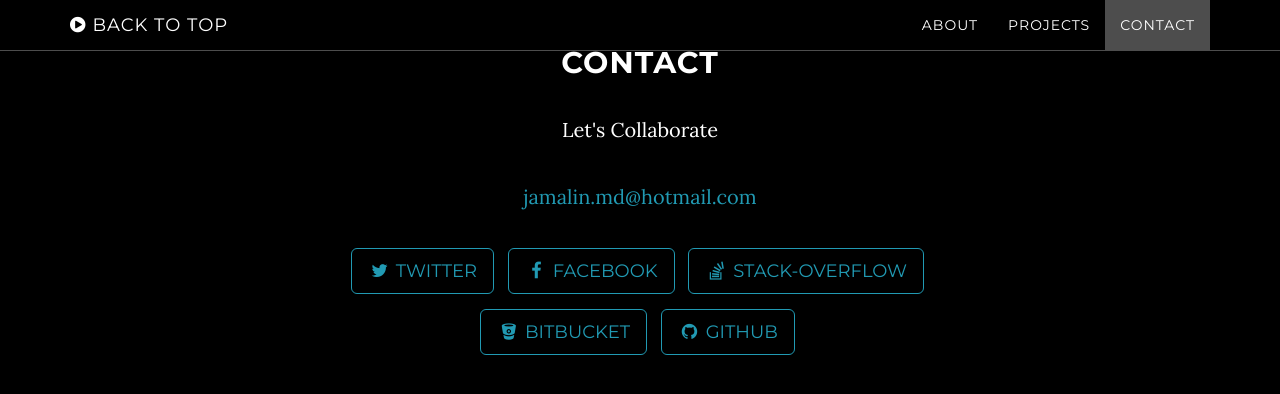
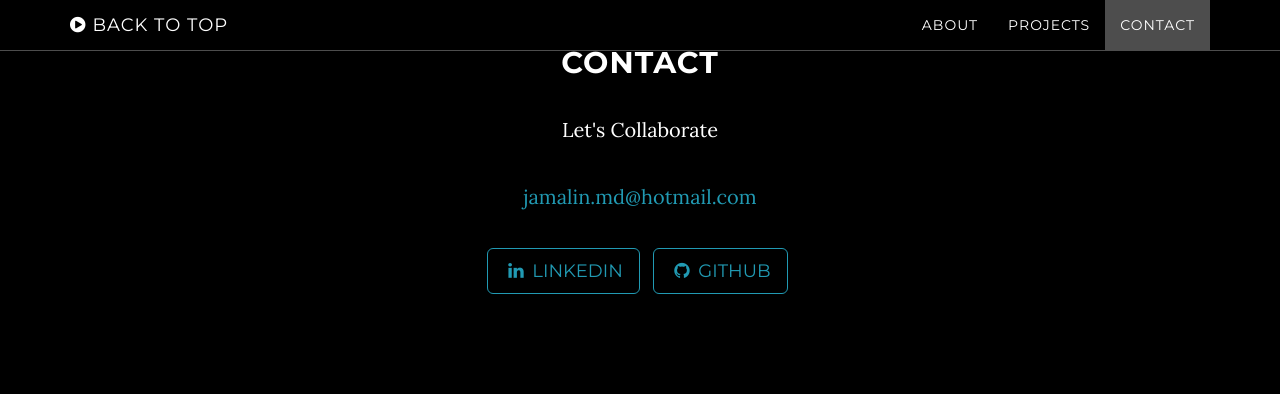
Before and after one commit to Md-Khid/Md-Khid, a Jekyll site: the page built from index.html, in a window 1280 px wide and 900 px high, scrolled down 2299 px. Shown: the top 394 px of the window. Built offline with Jekyll 4.4.1, drawn with Linux system fonts in a browser that asks for light colours.

Commit message:
Update _config.yml

```diff
--- a/_config.yml
+++ b/_config.yml
@@ -14,14 +14,8 @@ footer: Your Website
 
 # Social networks usernames (many more available: google-plus, flickr, dribbble, pinterest, instagram, tumblr, linkedin, etc.)
 social:
-  - title: twitter
-    url:
-  - title: facebook
-    url:
-  - title: stack-overflow
-    url:
-  - title: bitbucket
-    url:
+  - title: linkedin
+    url: inkedin.com/in/md-j
   - title: github
     url: https://md-khid.github.io/
 
```
